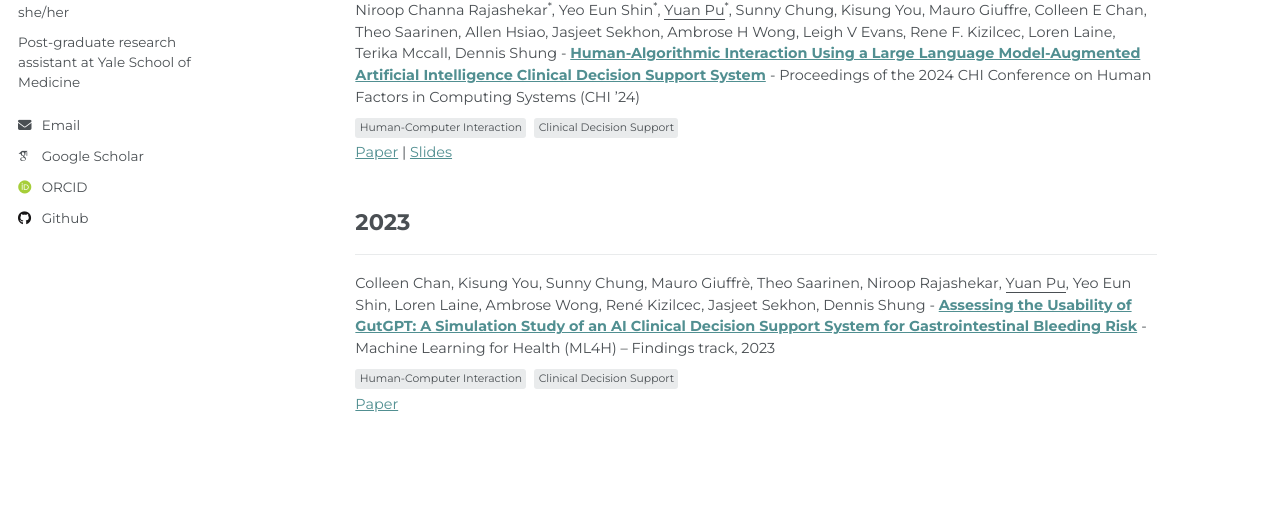
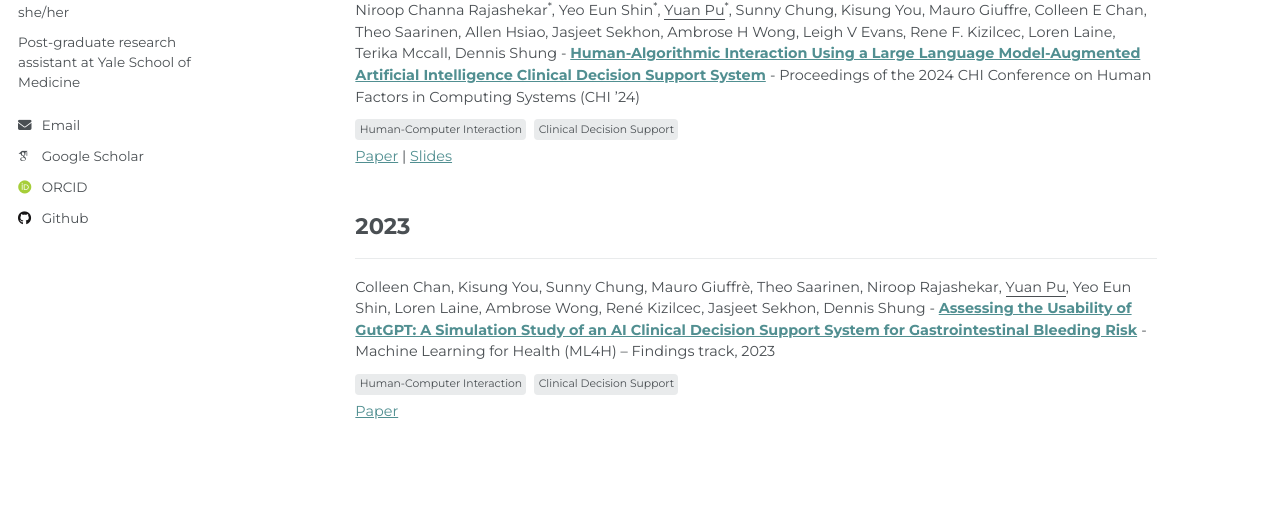
Before and after one commit to yuan-pu/yuan-pu_academicPages, a Jekyll site: the page built from _pages/publications.html, in a window 1280 px wide and 1151 px high. Shown: the part 321-829 px from the top of the window. Built offline with Jekyll 4.4.1, drawn with Linux system fonts in a browser that asks for light colours; some web fonts are replaced.

Commit message:
Update archive-single-pub.html

```diff
--- a/_includes/archive-single-pub.html
+++ b/_includes/archive-single-pub.html
@@ -20,9 +20,9 @@
   </p>
 
   {% if post.labels %}
-  <p style="margin: 0.2em 0;">
+  <p style="margin: 0.3em 0;">
     {% for label in post.labels %}
-      <span style="display: inline-block; background-color: #e9ebec; color: #4a4f53; padding: 0.2em 0.4em; margin-right: 0.3em; border-radius: 3px; font-size: 0.6em;">{{ label }}</span>
+      <span style="display: inline-block; background-color: #e9ebec; color: #4a4f53; padding: 0.2em 0.4em; margin-right: 0.3em; border-radius: 4px; font-size: 0.6em;">{{ label }}</span>
     {% endfor %}
   </p>
 {% endif %}
```
